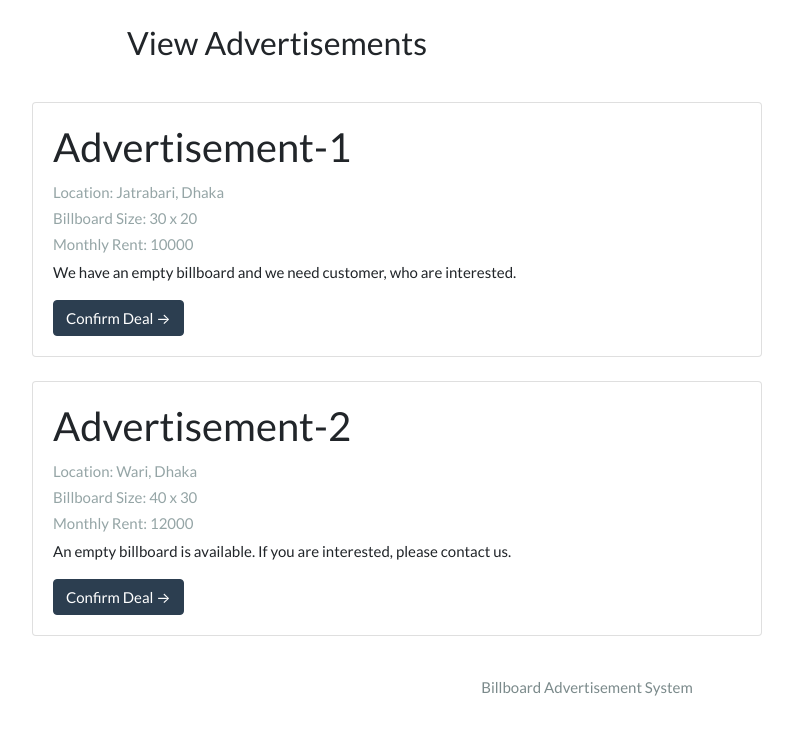
After one commit to Samir529/Billboard-Advertisement-System, a Django app: page /viewPost/ in a window 1280 px wide. The commit adds this page. Shown: the top 735 px of the page, without its empty margins (53-846 px from the left). Run offline with Django 3.2, Linux system fonts and the light colour scheme; data comes from the database, SQL or seed files in the repository; both versions use the stored data as it was after the commit; some libraries are stand-ins or nearby versions.

Commit message:
Users can view the advetisements

```diff
--- a/Billboard-Advertisement-System/Billboard_Advertisement/Billboard_Advertisement/templates/Advertiser_panel.html
+++ b/Billboard-Advertisement-System/Billboard_Advertisement/Billboard_Advertisement/templates/Advertiser_panel.html
@@ -12,6 +12,8 @@
 <h1 style="color:white; width: 400px; padding: 0px 0px 30px 0px;">Advertiser Panel</h1>
         <br><br><br>
         <a href="/post_form/"><button class="button"><span>Post advertise</span></button></a>
+        <br><br><br>
+        <a href="/viewPost/"><button class="button"><span>View Advertise</span></button></a>
 <!--        <a href="/"><button class="button" style="width: 155px; margin-top : 120px; margin-left: 70px; font-size: 18px;"><span>Back</span></button></a>-->
     </div>
 </body>
--- a/Billboard-Advertisement-System/Billboard_Advertisement/Billboard_Advertisement/templates/Customer_panel.html
+++ b/Billboard-Advertisement-System/Billboard_Advertisement/Billboard_Advertisement/templates/Customer_panel.html
@@ -11,6 +11,7 @@
         <br><br><br>
 <h1 style="color:white; width: 400px; padding: 0px 0px 30px 0px;">Customer Panel</h1>
         <br><br><br>
+        <a href="/viewPost/"><button class="button"><span>View Advertise</span></button></a>
 <!--        <a href="/"><button class="button" style="width: 155px; margin-top : 120px; margin-left: 70px; font-size: 18px;"><span>Back</span></button></a>-->
     </div>
 </body>
--- a/Billboard-Advertisement-System/Billboard_Advertisement/Billboard_Advertisement/templates/cityCorporation_panel.html
+++ b/Billboard-Advertisement-System/Billboard_Advertisement/Billboard_Advertisement/templates/cityCorporation_panel.html
@@ -11,6 +11,7 @@
         <br><br><br>
 <h1 style="color:white; width: 400px; padding: 0px 0px 30px 0px;">City Corporation Panel</h1>
         <br><br><br>
+        <a href="/viewPost/"><button class="button"><span>View Advertise</span></button></a>
 <!--        <a href="/"><button class="button" style="width: 155px; margin-top : 120px; margin-left: 70px; font-size: 18px;"><span>Back</span></button></a>-->
     </div>
 </body>
--- /dev/null
+++ b/Billboard-Advertisement-System/Billboard_Advertisement/Billboard_Advertisement/templates/newBase.html
@@ -0,0 +1,27 @@
+<!DOCTYPE html>
+<html>
+
+<head>
+  <title>Advertisements</title>
+  <meta name="viewport" content="width=device-width, initial-scale=1" />
+  <!-- Bootstrap cdn -->
+  <!-- <link rel="stylesheet" href="https://stackpath.bootstrapcdn.com/bootswatch/4.5.2/journal/bootstrap.min.css"> -->
+  <link rel="stylesheet" href="https://stackpath.bootstrapcdn.com/bootswatch/4.5.2/flatly/bootstrap.min.css">
+
+  <!-- <link rel="stylesheet" href="https://stackpath.bootstrapcdn.com/bootswatch/4.5.2/sketchy/bootstrap.min.css"> -->
+</head>
+
+<body>
+  <!-- Navigation -->
+
+
+  {% block content %}
+  <!-- Content Goes here -->
+  {% endblock content %}
+  <!-- Footer -->
+  <footer class="py-3 bg-grey">
+    <p class="m-0 text-dark text-center ">Billboard Advertisement System</p>
+  </footer>
+</body>
+
+</html>
--- /dev/null
+++ b/Billboard-Advertisement-System/Billboard_Advertisement/Billboard_Advertisement/templates/postDetail.html
@@ -0,0 +1,6 @@
+{% extends 'base.html' %}
+{% block content %}
+
+<h1 style = "color:white;">Under Construction</h1>>
+
+{% endblock content %}
--- /dev/null
+++ b/Billboard-Advertisement-System/Billboard_Advertisement/Billboard_Advertisement/templates/viewPost.html
@@ -0,0 +1,35 @@
+{% extends "newBase.html" %}
+{% block content %}
+<header class="masthead">
+  <div class="overlay"></div>
+  <div class="container">
+    <div class="row">
+      <div class=" col-md-8 col-md-10 mx-auto">
+        <div class="site-heading">
+          <h3 class=" site-heading my-4 mt-3 text-black">View Advertisements</h3>
+
+        </div>
+      </div>
+    </div>
+  </div>
+</header>
+<div class="container">
+  <div class="row">
+    <!-- Blog Entries Column -->
+    <div class="col-md-8 mt-3 left">
+      {% for post in allPosts %}
+      <div class="card mb-4">
+        <div class="card-body">
+          <h2 class="card-title">{{ post.title }}</h2>
+          <p class="card-text text-muted h6">Location: {{ post.Spec_loc }}</p>
+            <p class="card-text text-muted h6">Billboard Size: {{ post.size }}</p>
+            <p class="card-text text-muted h6">Monthly Rent: {{ post.price }}</p>
+          <p class="card-text">{{post.short_desc|slice:":200"}}</p>
+          <a href="{% url 'postDetail' %}" class="btn btn-primary">Confirm Deal &rarr;</a>
+        </div>
+      </div>
+      {% endfor %}
+    </div>
+  </div>
+</div>
+{%endblock%}
--- a/Billboard-Advertisement-System/Billboard_Advertisement/Billboard_Advertisement/urls.py
+++ b/Billboard-Advertisement-System/Billboard_Advertisement/Billboard_Advertisement/urls.py
@@ -40,6 +40,8 @@ urlpatterns = [
     path('post_form/post_save',views.post_save, name='post_save'),
     path('sizeMoneyCalculation/', views.sizeMoneyCalculation, name='sizeMoneyCalculation'),
     path('sizeMoneyCalculation/conv/', views.conv, name='conv'),
+    path('viewPost/', views.viewPost, name='viewPost'),
+    path('postDetail/', views.postDetail, name='postDetail'),
 
 
 ]
--- a/Billboard-Advertisement-System/Billboard_Advertisement/Billboard_Advertisement/views.py
+++ b/Billboard-Advertisement-System/Billboard_Advertisement/Billboard_Advertisement/views.py
@@ -281,3 +281,12 @@ def conv(request):
     val2 = int(request.GET['num2'])
     res = val1 * val2
     return render(request, 'convert.html', {'result': res, 'size': val2})
+
+def viewPost(request):
+    allPosts = Post_Advertise_table.objects.all()
+    print(allPosts)
+    context = {'allPosts': allPosts}
+    return render(request, 'viewPost.html', context)
+
+def postDetail(request):
+    return render(request, 'postDetail.html')
```
Also changed, not shown: Billboard-Advertisement-System/Billboard_Advertisement/db.sqlite3, 3 other files.
